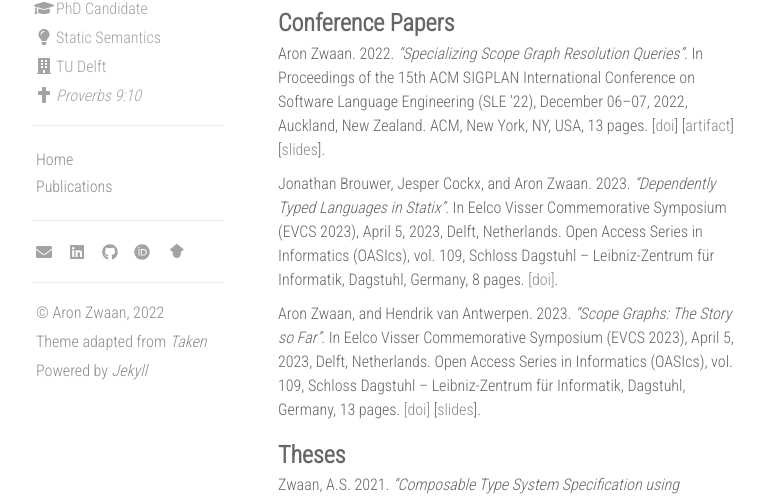
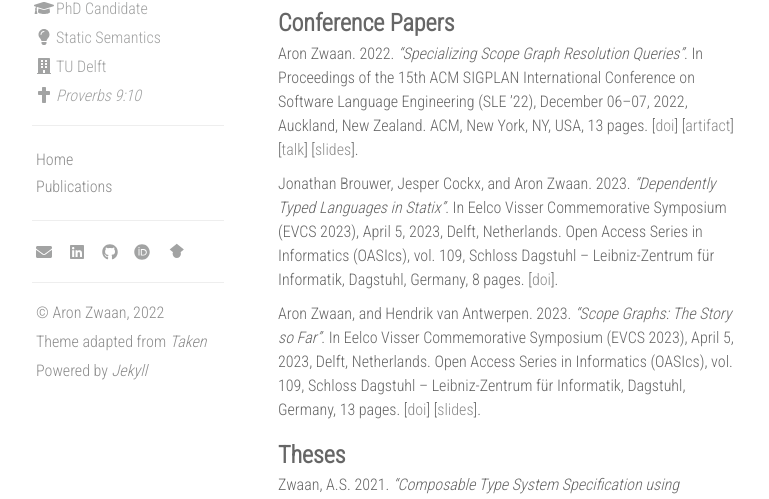
Before and after one commit to aronzwaan/aronzwaan.github.io, a Jekyll site: the page built from publications.md, in a window 1280 px wide. Shown: the part 300-799 px from the top of the page, without its empty margins (312-1081 px from the left). Built offline with Jekyll 4.4.1, drawn with Linux system fonts in a browser that asks for light colours; nearby versions of some CDN libraries.

Commit message:
Add SLE talk

```diff
--- a/publications.md
+++ b/publications.md
@@ -22,17 +22,18 @@ In Proceedings of the 15th ACM SIGPLAN International Conference on Software Lang
 ACM, New York, NY, USA, 13 pages.
 [[doi](https://doi.org/10.1145/3567512.3567523)]
 [[artifact](https://doi.org/10.5281/zenodo.7189413)]
+[[talk](https://youtu.be/gKJ4b-ADCAc)]
 [[slides](/assets/sle22-slides.pdf)].
 
 Jonathan Brouwer, Jesper Cockx, and Aron Zwaan. 2023. _"Dependently Typed Languages in Statix"_.
 In Eelco Visser Commemorative Symposium (EVCS 2023), April 5, 2023, Delft, Netherlands.
 Open Access Series in Informatics (OASIcs), vol. 109, Schloss Dagstuhl -- Leibniz-Zentrum für Informatik, Dagstuhl, Germany, 8 pages.
-[[doi]](https://doi.org/10.4230/OASIcs.EVCS.2023.6).
+[[doi](https://doi.org/10.4230/OASIcs.EVCS.2023.6)].
 
 Aron Zwaan, and Hendrik van Antwerpen. 2023. _"Scope Graphs: The Story so Far"_.
 In Eelco Visser Commemorative Symposium (EVCS 2023), April 5, 2023, Delft, Netherlands.
 Open Access Series in Informatics (OASIcs), vol. 109, Schloss Dagstuhl -- Leibniz-Zentrum für Informatik, Dagstuhl, Germany, 13 pages.
-[[doi]](https://doi.org/10.4230/OASIcs.EVCS.2023.32)
+[[doi](https://doi.org/10.4230/OASIcs.EVCS.2023.32)]
 [[slides](/assets/evcs-slides.pdf)].
 
 
```
